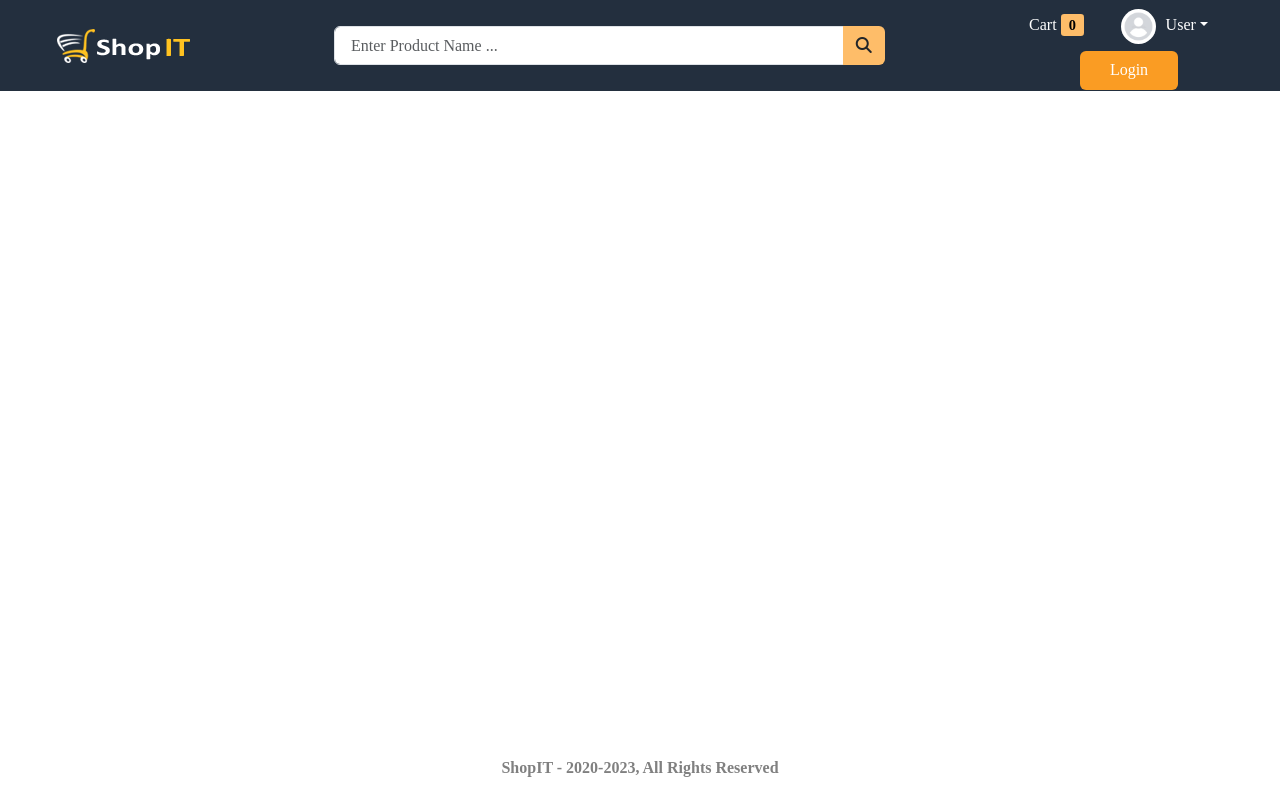
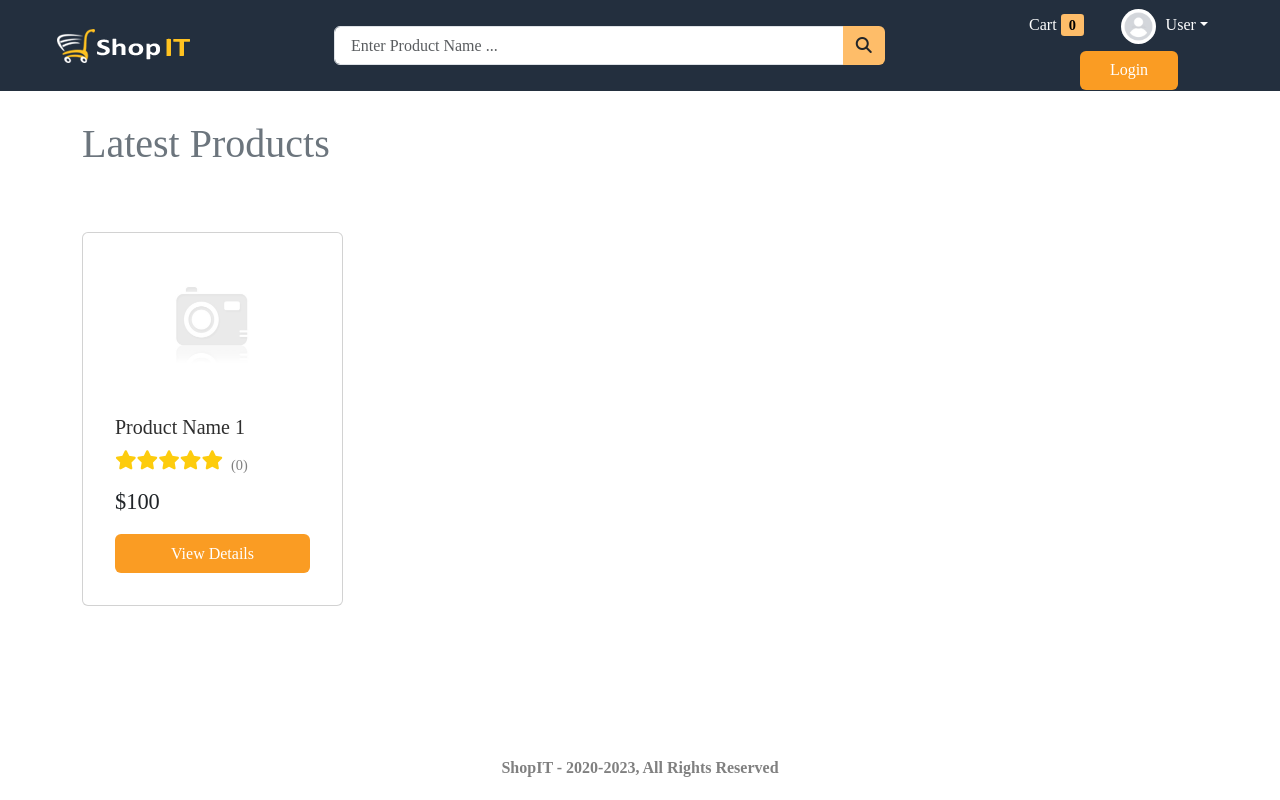
Before and after one commit to BiancaGabrielaA/MERN-Ecommerce, a React (Create React App) app in the folder frontend/: page / in a window 1280 px wide. Built offline with nearby package versions, Linux system fonts and the light colour scheme; a web font is replaced by a local one.

Commit message:
foundation for frontend app

```diff
--- a/frontend/package.json
+++ b/frontend/package.json
@@ -9,6 +9,8 @@
     "@testing-library/user-event": "^13.5.0",
     "react": "^19.1.0",
     "react-dom": "^19.1.0",
+    "react-helmet": "^6.1.0",
+    "react-router-dom": "^6.30.1",
     "react-scripts": "5.0.1",
     "web-vitals": "^2.1.4"
   },
--- a/frontend/src/App.js
+++ b/frontend/src/App.js
@@ -1,13 +1,22 @@
+import {BrowserRouter as Router, Routes, Route} from 'react-router-dom'
 import './App.css';
+import Home from './components/Home';
 import Footer from './components/layout/Footer';
 import Header from './components/layout/Header';
 
 function App() {
   return (
-    <div className="App">
-        <Header />
-        <Footer />
-    </div>
+    <Router>
+      <div className="App">
+          <Header />
+          <div className="container">
+              <Routes>
+                <Route path="/" element={<Home/>} />
+              </Routes>
+          </div>
+          <Footer />
+      </div>
+    </Router>
   );
 }
 
--- /dev/null
+++ b/frontend/src/components/Home.jsx
@@ -0,0 +1,52 @@
+import React from 'react'
+import MetaData from './layout/MetaData';
+
+const Home = () => {
+    return (
+    <>
+        <MetaData title={"Buy Best Products Online"} />
+        <div className="row">
+            <div className="col-12 col-sm-6 col-md-12">
+            <h1 id="products_heading" className="text-secondary">Latest Products</h1>
+
+            <section id="products" className="mt-5">
+                <div className="row">
+                <div className="col-sm-12 col-md-6 col-lg-3 my-3">
+                    <div className="card p-3 rounded">
+                    <img
+                        className="card-img-top mx-auto"
+                        src="./images/default_product.png"
+                        alt=""
+                    />
+                    <div
+                        className="card-body ps-3 d-flex justify-content-center flex-column"
+                    >
+                        <h5 className="card-title">
+                        <a href="">Product Name 1</a>
+                        </h5>
+                        <div className="ratings mt-auto d-flex">
+                        <div className="star-ratings">
+                            <i className="fa fa-star star-active"></i>
+                            <i className="fa fa-star star-active"></i>
+                            <i className="fa fa-star star-active"></i>
+                            <i className="fa fa-star star-active"></i>
+                            <i className="fa fa-star star-active"></i>
+                        </div>
+                        <span id="no_of_reviews" className="pt-2 ps-2"> (0) </span>
+                        </div>
+                        <p className="card-text mt-2">$100</p>
+                        <a href="" id="view_btn" className="btn btn-block">
+                        View Details
+                        </a>
+                    </div>
+                    </div>
+                </div>
+                </div>
+            </section>
+            </div>
+        </div>
+    </>
+    )
+}
+
+export default Home;
--- /dev/null
+++ b/frontend/src/components/layout/MetaData.jsx
@@ -0,0 +1,12 @@
+import React from "react";
+import {Helmet} from "react-helmet"
+
+const MetaData = ({title}) => {
+    return (
+        <Helmet>
+            <title>{`${title} - ShoptIT`}</title>
+        </Helmet>
+    )
+}
+
+export default MetaData;
```
Also changed, not shown: 1 other file (tests, documents, lock files or other folders).
